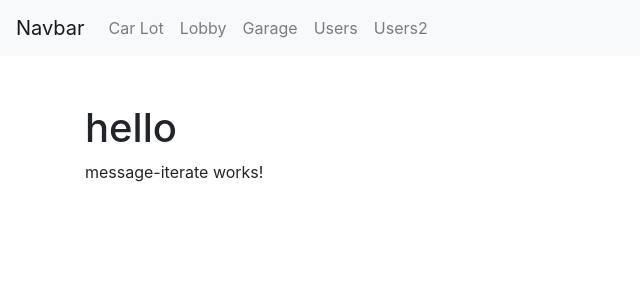
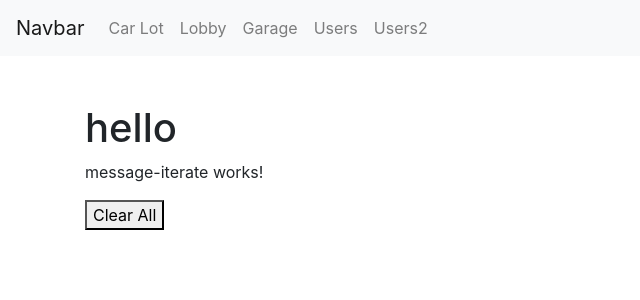
Before and after one commit to markwartman1/CarRental, an Angular app: page / in a window 1280 px wide. Shown: the top 300 px of the page, without its empty margins (0-640 px from the left). Built offline with nearby package versions, Linux system fonts and the light colour scheme; what angular-in-memory-web-api would draw is missing.

Commit message:
message-service clear all messages implemented

```diff
--- a/src/app/components/message-iterate/message-iterate.component.html
+++ b/src/app/components/message-iterate/message-iterate.component.html
@@ -1,4 +1,5 @@
 <p>message-iterate works!</p>
+<button (click)="messageService.clearAll()">Clear All</button>
 <div *ngFor="let message of messageService.messages">
     {{message}}
 </div>
```
